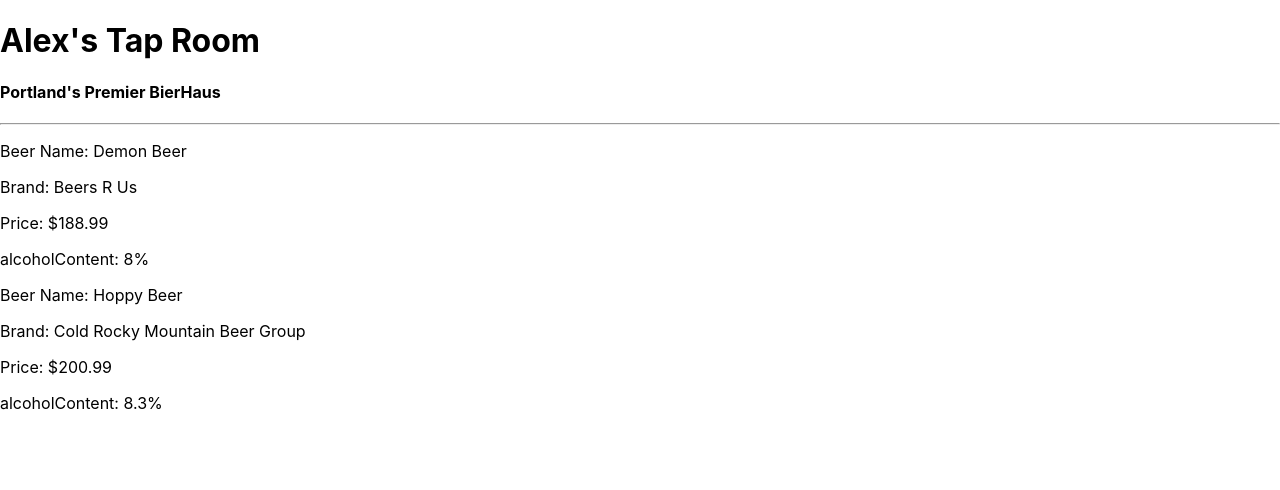
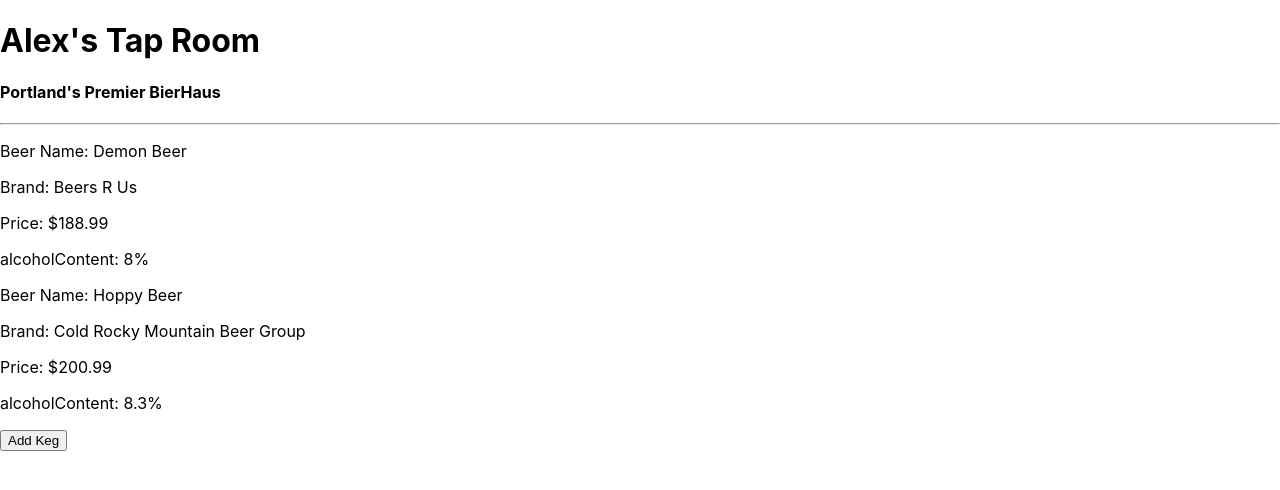
Before and after one commit to ajb5206/TapRoom, a React (Create React App) app: page / in a window 1280 px wide. Shown: the top 490 px of the page. Built offline with nearby package versions, Linux system fonts and the light colour scheme.

Commit message:
add button to switch between keg list and add keg

```diff
--- a/src/components/App.js
+++ b/src/components/App.js
@@ -1,12 +1,12 @@
 import React from "react";
 import Header from "./Header";
-import KegList from "./KegList";
+import KegControl from "./KegControl";
 
 function App(){
   return (
     <React.Fragment>
       <Header />
-      <KegList />
+      <KegControl />
     </React.Fragment>
   );
 }
--- /dev/null
+++ b/src/components/KegControl.js
@@ -0,0 +1,39 @@
+import React from "react";
+import NewKegForm from "./NewKegForm";
+import KegList from "./KegList";
+
+class KegControl extends React.Component {
+
+	constructor(props) {
+		super(props);
+		this.state = {
+			formVisibleOnPage: false
+		};
+	}
+
+	handleClick = () => {
+		this.setState(prevState => ({
+			formVisibleOnPage: !prevState.formVisibleOnPage
+		}));
+	}
+
+	render(){
+		let currentlyVisibleState = null;
+		let buttonText = null;
+		if (this.state.formVisibleOnPage) {
+			currentlyVisibleState = <NewKegForm />
+			buttonText = "Return to Keg List"
+		} else {
+			currentlyVisibleState = <KegList />
+			buttonText = "Add Keg"
+		}
+		return (
+			<React.Fragment>
+				{currentlyVisibleState}
+				<button onClick={this.handleClick}>{buttonText}</button>
+			</React.Fragment>
+		);
+	}
+}
+
+export default KegControl;
--- /dev/null
+++ b/src/components/NewKegForm.js
@@ -0,0 +1,11 @@
+import React from "react";
+
+function NewKegForm(props){
+	return (
+		<React.Fragment>
+			<h3>NewKegForm</h3>
+		</React.Fragment>
+	);
+}
+
+export default NewKegForm;
```
